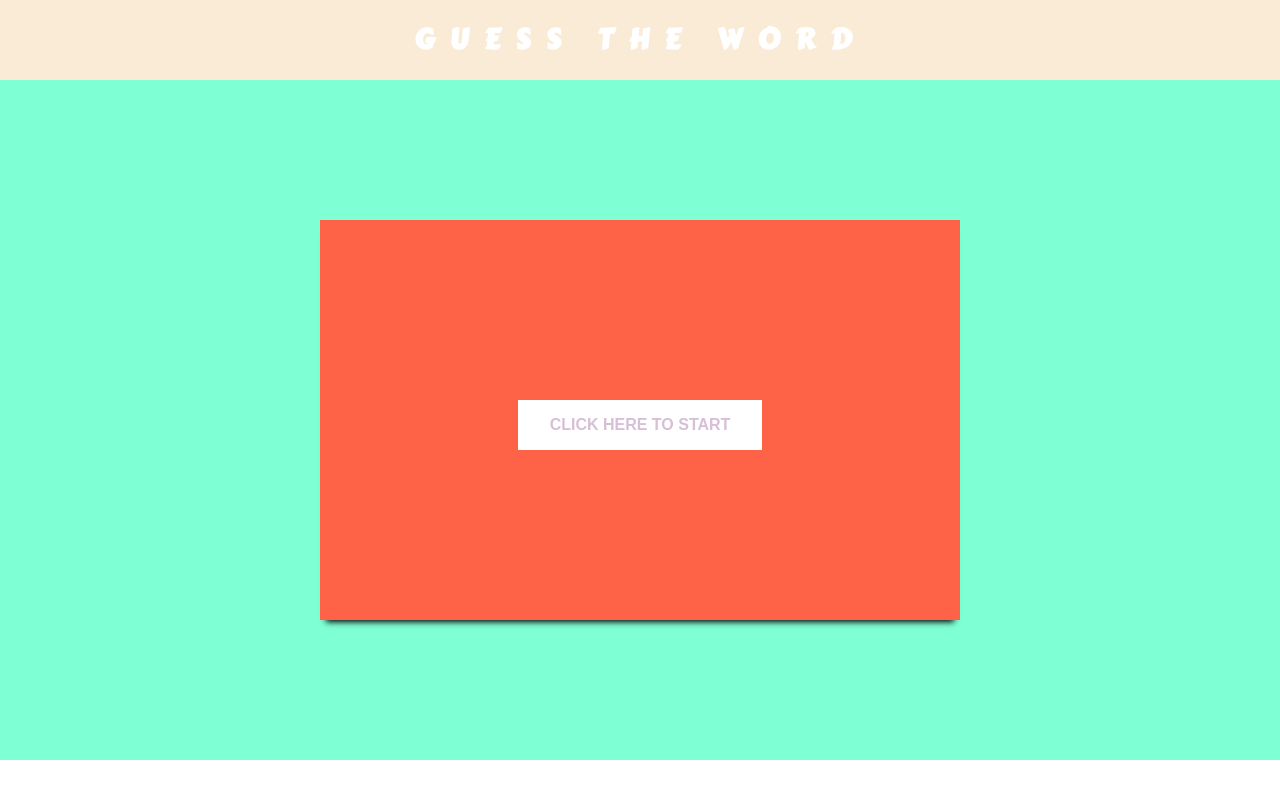
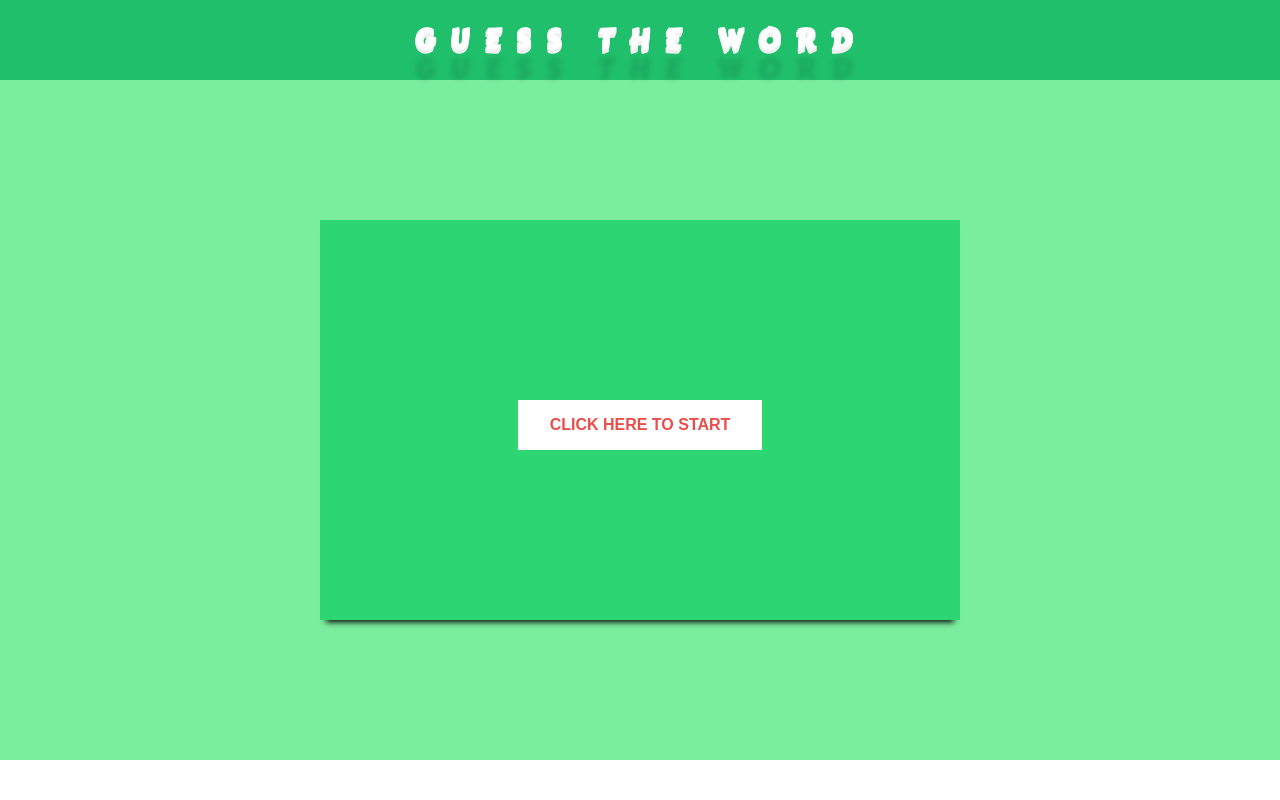
Before and after one commit to AbdulMutallib02/JavaScriptGame, a PHP site: page / in a window 1280 px wide. Run offline with PHP 8.4, Linux system fonts and the light colour scheme.

Commit message:
update game code

```diff
--- a/index.css
+++ b/index.css
@@ -7,7 +7,7 @@
 header{
     line-height: 10vh;
     width: 100%;
-    background-color: antiquewhite;
+    background-color: #20bf6b;
 }
 
 h1{
@@ -21,7 +21,7 @@ h1{
                  0 2px 0 #efefef,
                  0 3px 0 #efefef,
                  0 4px 0 #efefef,
-                 0 30px 5px rgba(0, 0, 0, .1),
+                 0 30px 5px rgba(0, 0, 0, .1);
 }
 
 section{
@@ -29,14 +29,14 @@ section{
     display: flex;
     justify-content: center;
     align-items: center;
-    background-color: aquamarine;
+    background-color: #7bed9f;
 }
 
 .gameArea{
     width: 50%;
     height: 400px;
     padding: 20px 0;
-    background-color: tomato;
+    background-color: #2ed573;
     display: flex;
     justify-content: center;
     align-items: center;
@@ -52,12 +52,12 @@ h3{
 
 input{
     width: 40%;
-    padding: 50px 0;
+    padding: 15px 0;
     text-align: center;
     border-radius: 25px;
     outline: none;
     border: none;
-    background-color: white;
+    background-color: #dff9fb;
     color: black;
     margin: 2rem 0;
     font-size: 1.1rem;
@@ -67,9 +67,9 @@ button{
     font-size: 1rem;
     cursor: pointer;
     outline: none;
-    border: goldenrod;
+    border: #2f3542;
     margin-top: 10px;
-    color: thistle;
+    color: #eb4d4b;
 }
 
 button.btn{
--- a/index.html
+++ b/index.html
@@ -17,7 +17,7 @@
         <div class="gameArea">
             <h3 class="msg"></h3>
             <input type="text" class="hidden">
-            <button class="btn" id ="btn" onclick="myFunction()">Click here to start</button>
+            <button class="btn" id ="btn">Click here to start</button>
         </div>
     </section>
 
--- a/index.js
+++ b/index.js
@@ -29,7 +29,7 @@ const scrambleWords = (arr) =>{
     return arr;
 }
 
-myFunction = () => {
+btn.addEventListener('click',myFunction = () => {
     if(!play){
         play = true;
         btn.innerHTML = "Guess";
@@ -37,18 +37,21 @@ myFunction = () => {
        newWords = createNewWords();
        randWords = scrambleWords(newWords.split("")).join("");
     //    console.log(randWords.join(""));
-       msg.innerHTML = randWords;
+       msg.innerHTML =`Guess the word: ${randWords}`;
     }else{
         let tempWord = guess.value;
         if (tempWord === newWords){
-            console.log("correct");
+            // console.log("correct");
             play = false;
             msg.innerHTML = `awesome its correct. it is ${newWords}`;
             btn.innerHTML = "Start Again";
+            guess.classList.toggle('hidden');
+            guess.value = "";
         }
         else{
-            console.log("incorrect");
-            msg.innerHTML = `Sorry try again ${randWords}`
+            // console.log("incorrect");
+            msg.innerHTML = `Sorry try again ${randWords}`;
+            guess.value = "";
         }
     }
-}
+})
```
